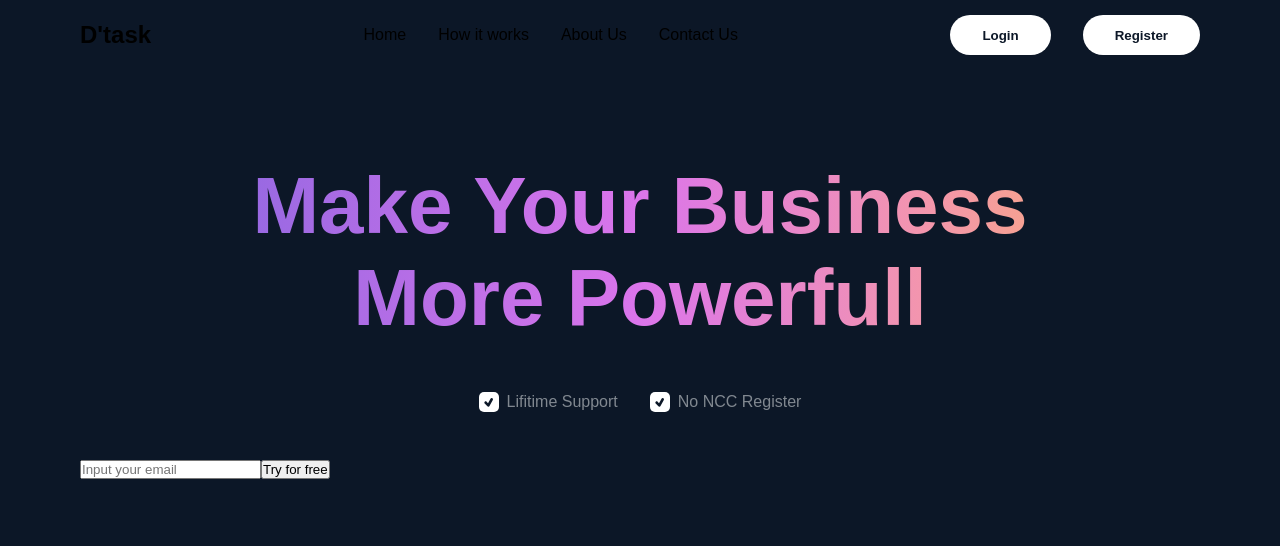
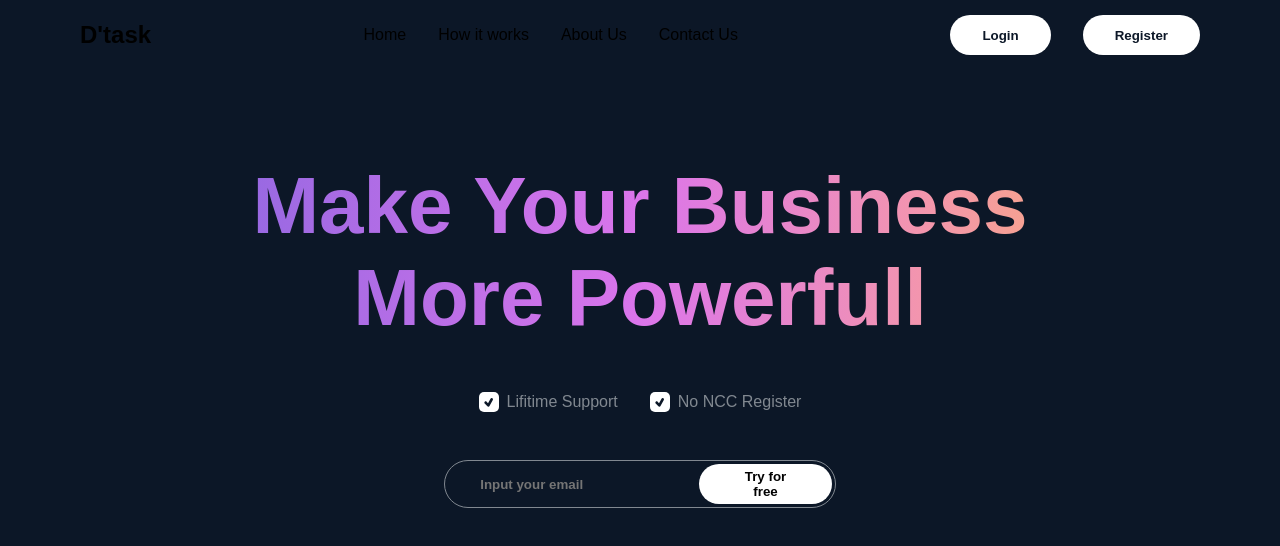
Before and after one commit to Atik2788/Animated-Website, a React (Vite) app: page / in a window 1280 px wide. Shown: the top 546 px of the page. Built offline with nearby package versions, Linux system fonts and the light colour scheme.

Commit message:
changing navbar bg color after scrolling

```diff
--- a/src/Components/Navbar.jsx
+++ b/src/Components/Navbar.jsx
@@ -1,9 +1,22 @@
+import { useState } from 'react';
 import { routes } from '../Data/dummy';
 import '../Styles/navbar.scss'
 
 const Navbar = () => {
+
+    const [bgColor, setBgColor] = useState(false)
+
+    function changeBgColor (){
+        if(window.scrollY >=70){
+            setBgColor(true)
+        }
+        else{setBgColor(false) }
+    }
+
+    window.addEventListener("scroll", changeBgColor)
+
     return (
-        <div className='app__navbar'>
+        <div className={bgColor ? 'app__navbar active' : 'app__navbar'}>
             <div className="navbar__logo">
                 <p>D'task</p>
             </div>
--- a/src/Styles/home.scss
+++ b/src/Styles/home.scss
@@ -38,4 +38,12 @@
         }
     }
 
+    .input__container{
+        @include inputContainer;
+
+        button{
+            background: $secondary-color;
+        }
+    }
+
 }
--- a/src/Styles/navbar.scss
+++ b/src/Styles/navbar.scss
@@ -11,6 +11,10 @@
     width: 100%;
     transition: $trans;
     // color: $secondary-color;
+
+    &.active{
+        background-color: hsl(0, 0, 100% / 0.8);
+    }
 
     .navbar__logo{
         @include logo;
```
